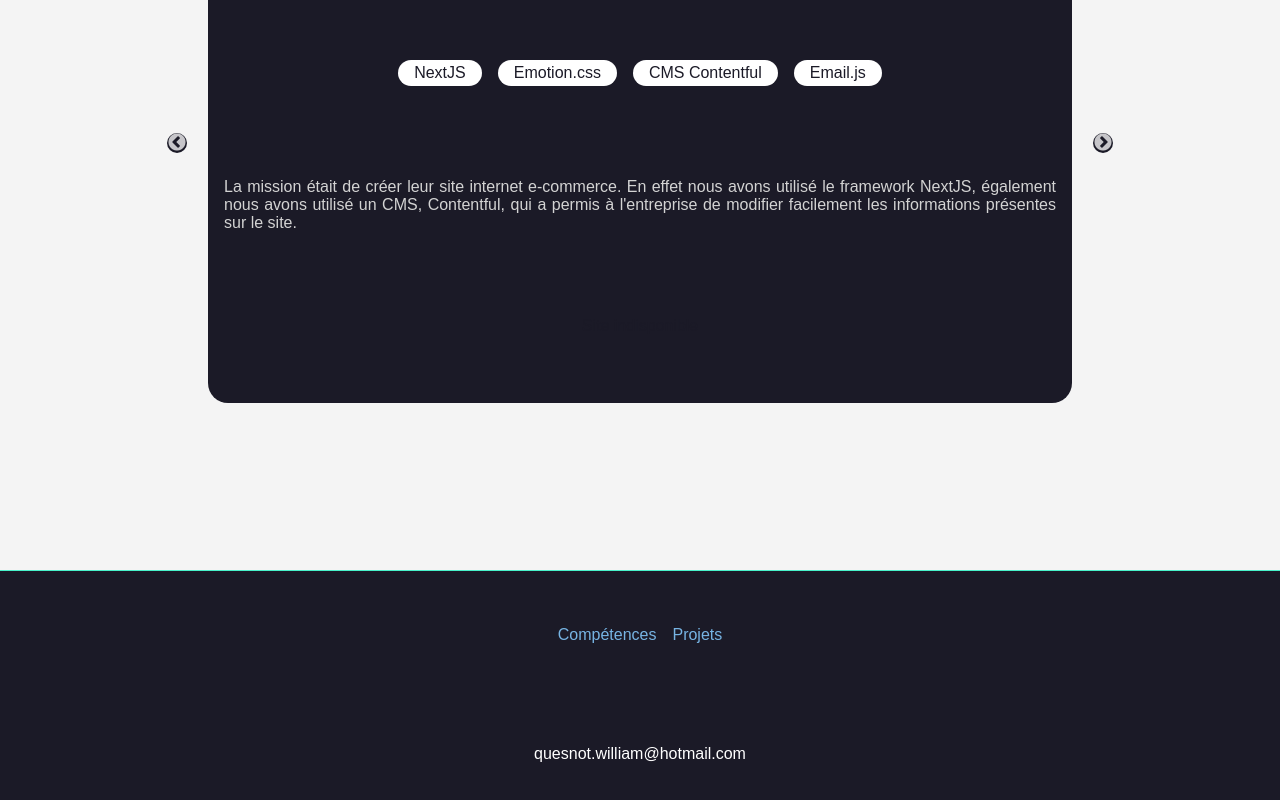
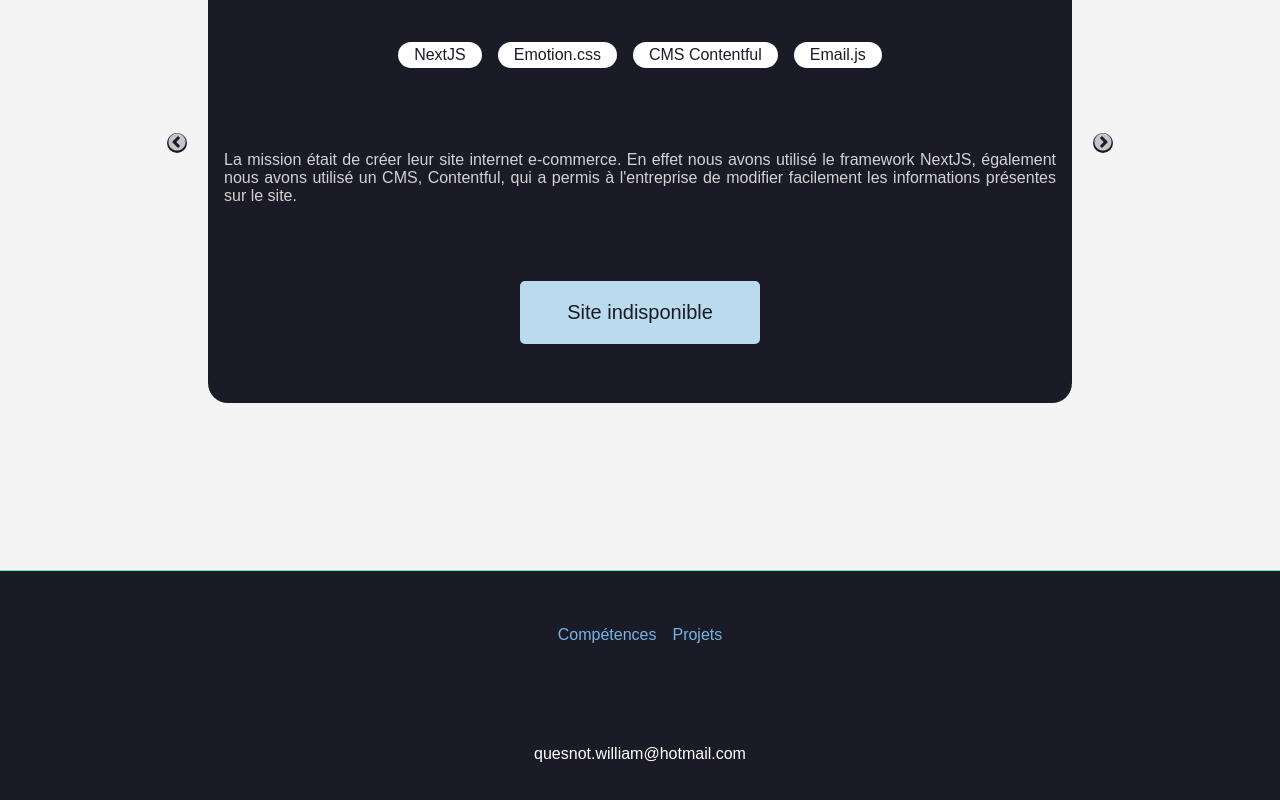
Before and after one commit to williamqsnt/portfolio-next, a Next.js app: page / in a window 1280 px wide. Shown: the part 2343-3143 px from the top of the page. Built offline with nearby package versions, Linux system fonts and the light colour scheme.

Commit message:
add title

```diff
--- a/components/Competences.jsx
+++ b/components/Competences.jsx
@@ -1,4 +1,4 @@
-'use client'
+
 
 import styled from "@emotion/styled"
 import Image from "next/image"
--- a/components/Projets.jsx
+++ b/components/Projets.jsx
@@ -47,7 +47,7 @@ export default function Projets () {
                                 <li>Email.js</li>
                             </ul>
                             <p>{Proceed[0].desc}</p>
-                            <a style={{width : '240px', color : "#1b1a27", display : 'flex', aligItems : 'center', justifyContent : 'center', boxShadow :'unset', margin : 'unset'}} href="#projet">Site indisponible</a>
+                            <a className="collab" style={{width : '240px', color : "#1b1a27", display : 'flex', aligItems : 'center', justifyContent : 'center', boxShadow :'unset', margin : 'unset'}} href="#projet">Site indisponible</a>
 
                         </div>
                     </div>
@@ -66,6 +66,23 @@ export default function Projets () {
 
 
 const Container = styled.div`
+
+.collab {
+    padding : 1em 2em;
+    font-size : 1.25em;
+    background-color : rgb(185, 219, 237);
+    border : none;
+    transition : 0.2s;
+    cursor : pointer;
+    border-radius : 5px;
+    box-shadow : 2px 4px 0.5em lightgrey;
+    margin : 1em;
+    font-weight : 500;
+
+    :hover{
+      background-color : rgb(119, 180, 227);
+    }
+  }
 
 
 ul{
--- a/pages/index.js
+++ b/pages/index.js
@@ -1,15 +1,8 @@
 import Head from 'next/head'
 import Image from 'next/image'
-import { Inter } from '@next/font/google'
-import styles from '@/styles/Home.module.css'
 import menu from 'public/img/menu.svg'
-const inter = Inter({ subsets: ['latin'] })
-
-
 import styled from '@emotion/styled'
 import notion from 'public/video/notion.mp4'
-
-
 import Competences from '../components/Competences'
 import { useEffect, useRef, useState } from "react"
 import Typed from 'typed.js'
@@ -44,6 +37,9 @@ export default function Home() {
 
   return (
     <Container>
+      <Head>
+        <title>Développeur web - William Quesnot</title>
+      </Head>
 
     <Menus>
         <div>
```
